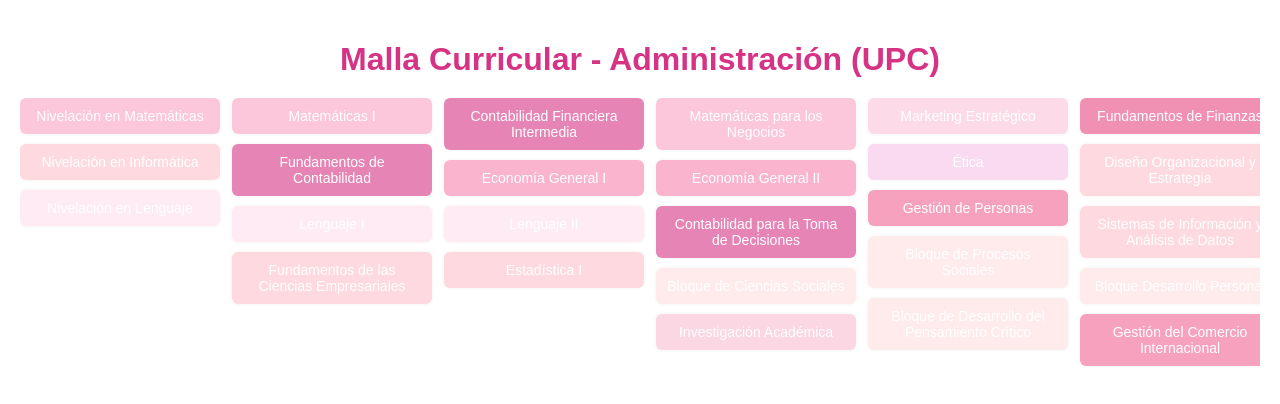
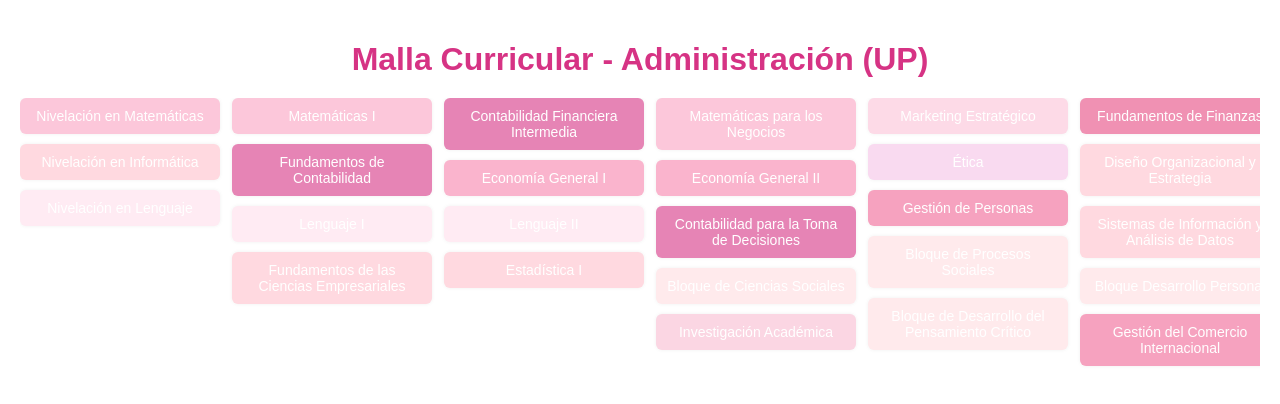
Before and after one commit to alexa7si/Admin-malla, a plain HTML site: page index.html in a window 1280 px wide. Drawn offline with Linux system fonts and the light colour scheme.

Commit message:
Update index.html

```diff
--- a/index.html
+++ b/index.html
@@ -6,7 +6,7 @@
   <link rel="stylesheet" href="style.css">
 </head>
 <body>
-  <h1>Malla Curricular - Administración (UPC)</h1>
+  <h1>Malla Curricular - Administración (UP)</h1>
   <div id="malla"></div>
   <script src="script.js"></script>
 </body>
```
